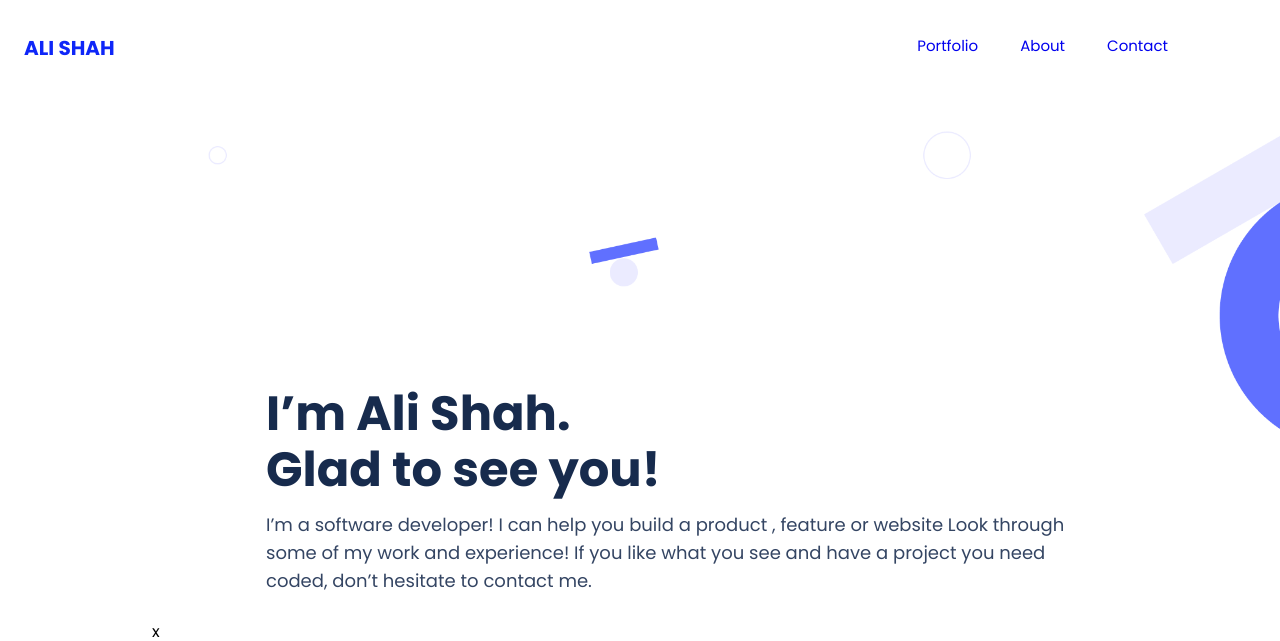
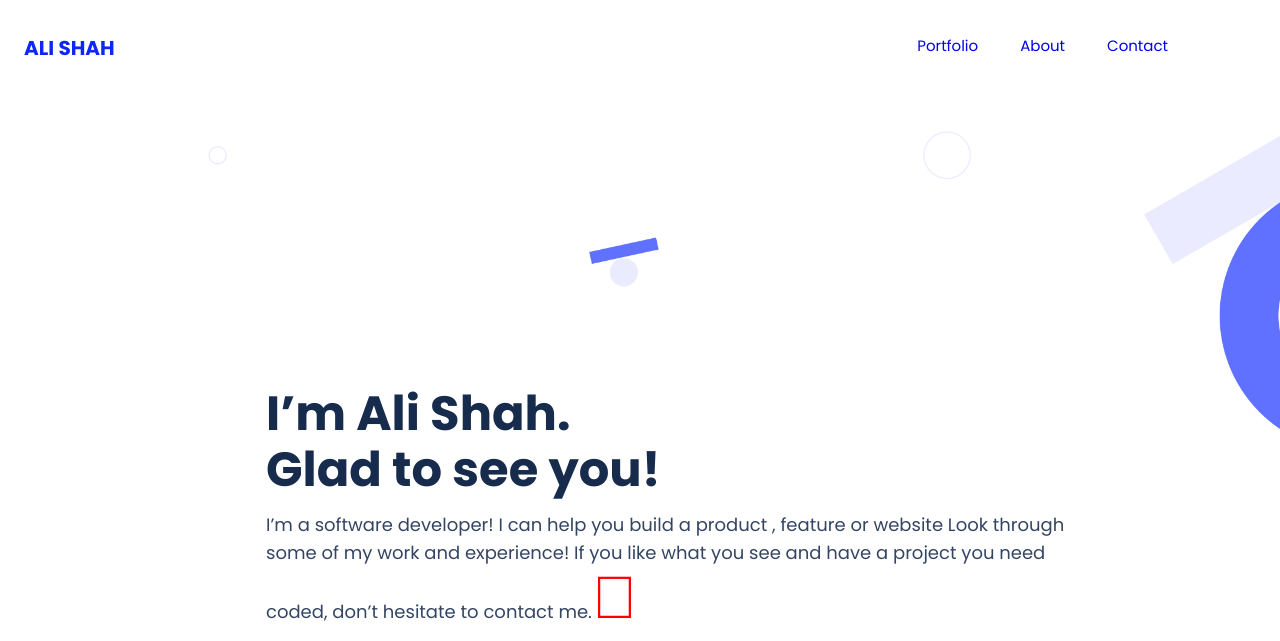
Before and after one commit to AliShahSafdari/Portfolio, a website: page index.html in a window 1280 px wide. Shown: the top 641 px of the page. Drawn offline with Linux system fonts and the light colour scheme.

Commit message:
Update profile

```diff
--- a/index.html
+++ b/index.html
@@ -5,7 +5,9 @@
     <meta charset="UTF-8">
     <meta http-equiv="X-UA-Compatible" content="IE=edge">
     <meta name="viewport" content="width=device-width, initial-scale=1.0">
-    <link rel="stylesheet" href="https://cdnjs.cloudflare.com/ajax/libs/font-awesome/4.7.0/css/font-awesome.min.css">
+    <link rel="stylesheet" href="https://cdnjs.cloudflare.com/ajax/libs/font-awesome/5.15.3/css/all.min.css">
+
+    <!-- <link rel="stylesheet" href="https://cdnjs.cloudflare.com/ajax/libs/font-awesome/4.7.0/css/font-awesome.min.css"> -->
     <link rel="stylesheet" href="style.css">
     <title>My Portfolio</title>
 
@@ -42,8 +44,8 @@
                             work and experience! If you like what you see and have a project you need coded, don’t
                             hesitate
                             to
-                            contact me.</p>
-                    </div>x
+                            contact me.<i class="fa fa-car fa_al" style="font-size:60px;color:red;"></i></p>
+                    </div>
                     <h3 class="connect">LET’S CONNECT</h3>
                     <div class="social-icons">
                         <ul>
--- a/style.css
+++ b/style.css
@@ -1,5 +1,9 @@
 @import url('https://fonts.googleapis.com/css2?family=Poppins:wght@200;300;400;500;600;700&display=swap');
 
+/* Apply the Poppins font to the body */
+/* body {
+  font-family: "Poppins", sans-serif; */
+/* } */
 *,
 *::before,
 *::after {
@@ -7,6 +11,10 @@
   padding: 0;
   box-sizing: border-box;
   font-family: "Poppins", sans-serif;
+}
+
+[class^="fa-"], [class*=" fa-"] {
+  font-family: "FontAwesome", sans-serif;
 }
 
 #box {
```
